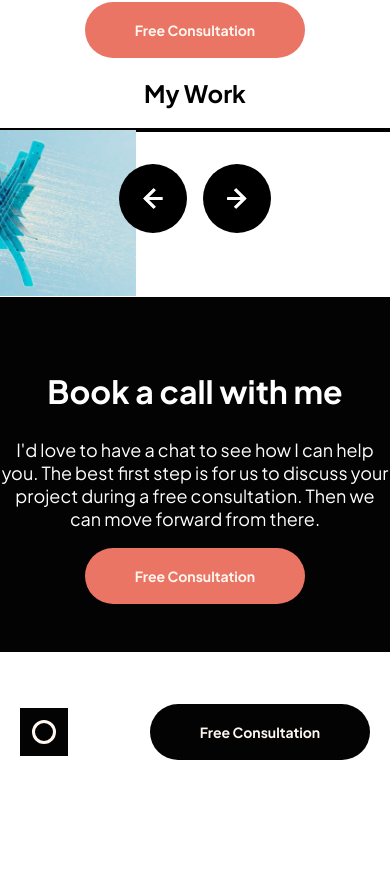
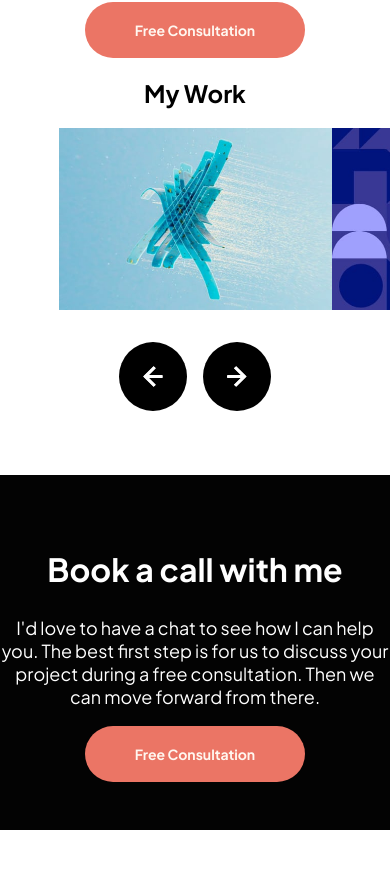
Before and after one commit to vikrambenipal/design-portfolio-app, a React (Create React App) app: page / in a window 390 px wide. Shown: the part 1860-2740 px from the top of the page. Before the commit the page ends 2640 px from the top, so only its background shows below. Built offline with nearby package versions, Linux system fonts and the light colour scheme.

Commit message:
image carousel mobile view works

```diff
--- a/src/components/Slider.js
+++ b/src/components/Slider.js
@@ -1,4 +1,4 @@
-import React from 'react';
+import React, { useState } from 'react';
 import styled from 'styled-components';
 import iconLeft from '../assets/icon-arrow-left.svg';
 import iconRight from '../assets/icon-arrow-right.svg';
@@ -14,14 +14,17 @@ const Container = styled.div`
 const SlideContainer = styled.div`
     display: flex;
     flex-direction: row;
+    overflow: hidden;
+`
+const Inner = styled.div`
+    display: flex;
+    flex-direction: row;
     justify-content: center;
-    position: relative;
-    border: 2px solid black;
+    transform: ${props => `translate(${props.index}%)`};
+    transition: transform 0.3s;
 `
 const Img = styled.img`
-    width: 250px;
-    position: absolute;
-    left: -30%;
+    width: ${props => props.width}%;
 `
 const Arrow = styled.img`
     background-color: black;
@@ -44,14 +47,32 @@ const ArrowContainer = styled.div`
     margin-top: 32px;
 `
 const Slider = () => {
+
+    const [activeIndex, setActiveIndex] = useState(0);
+    const images = [slide1,slide2,slide3,slide4,slide5];
+    const imageWidth = 70;
+    const half = Math.floor(images.length/2) * imageWidth;
+
+    const handleRight = () => {
+        setActiveIndex((activeIndex + 1) % images.length);
+    }
+    const handleLeft = () => {
+        setActiveIndex((((activeIndex-1) % images.length) + images.length) % images.length);
+    }
+    console.log(activeIndex)
+
   return (
     <Container>
         <SlideContainer>
-            <Img src={slide1} alt=""/>
+            <Inner index={-(activeIndex * imageWidth) + half}>
+                {images.map(image => {
+                    return <Img width={imageWidth} src={image} alt=""/>
+                })}
+            </Inner>
         </SlideContainer>
         <ArrowContainer>
-            <Arrow className="left" src={iconLeft} alt=""/>
-            <Arrow className="right" src={iconRight} alt=""/>
+            <Arrow onClick={handleLeft} className="left" src={iconLeft} alt=""/>
+            <Arrow onClick={handleRight} className="right" src={iconRight} alt=""/>
         </ArrowContainer>
     </Container>
   )
```
